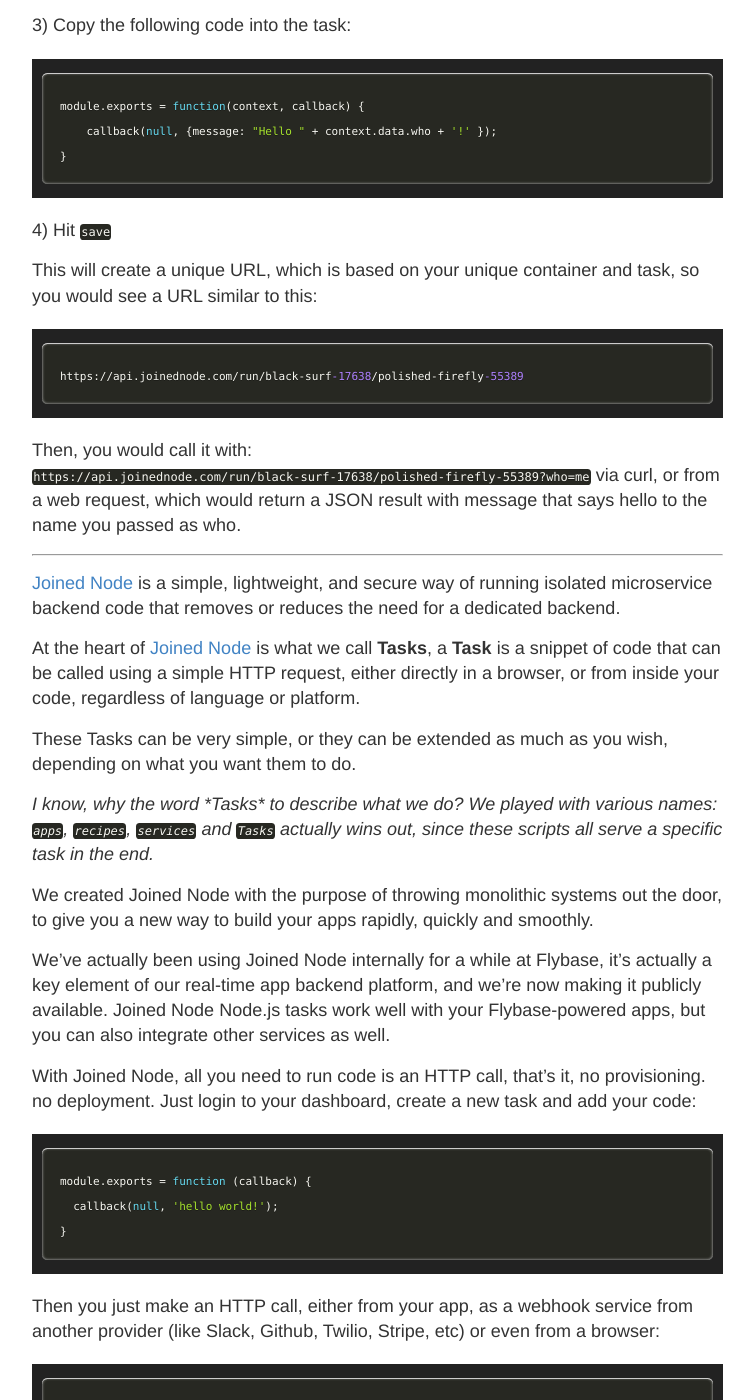
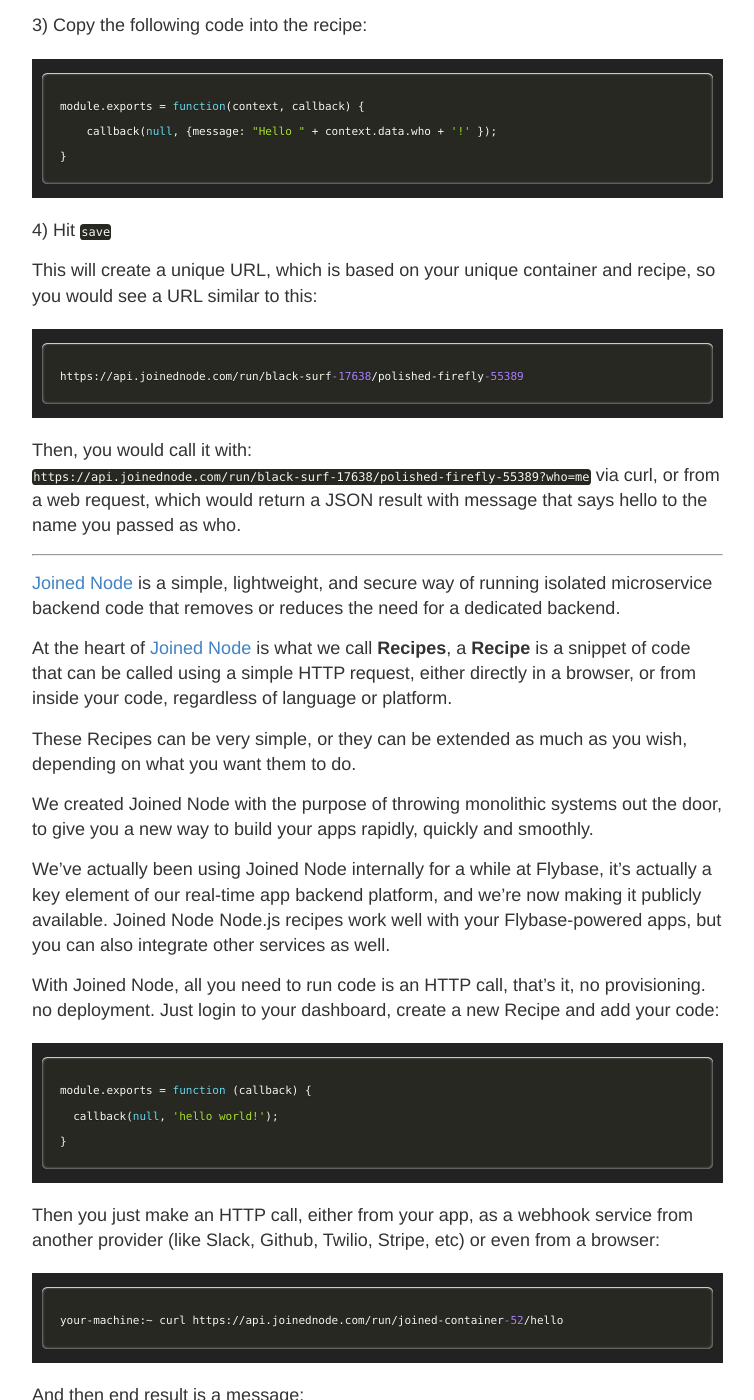
Before and after one commit to flybaseio/flybaseio.github.io, a Jekyll site: the page built from _posts/2015-12-18-meet-joined-node.md, in a window 1280 px wide and 1400 px high, scrolled down 1272 px. Shown: the whole window, without its empty margins (248-1002 px from the left). Built offline with Jekyll 4.4.1, drawn with Linux system fonts in a browser that asks for light colours; nearby versions of some CDN libraries; Markdown is read by kramdown in place of the engine named in the settings; some of the changed text lies outside the part shown.

Commit message:
Update 2015-12-18-meet-joined-node.md

````diff
--- a/_posts/2015-12-18-meet-joined-node.md
+++ b/_posts/2015-12-18-meet-joined-node.md
@@ -23,7 +23,7 @@ How do you send email? Or send an SMS message? or handle webhooks from Stripe pa
 
 Normally, you would set up your servers, build your backend apps to handle one or two processes and then deploy it to servers.
 
-**But hold on!** You only needed your backend script to handle one or two things right? The site itself can sit anywhere since it's just HTML with javascript (Github Pages, or Amazon S3 for example), so why build an entire Node.js service and deploy servers to handle those simple tasks?
+**But hold on!** You only needed your backend script to handle one or two things right? The site itself can sit anywhere since it's just HTML with javascript (Github Pages, or Amazon S3 for example), so why build an entire Node.js service and deploy servers to handle those simple recipes?
 
 What if we could set up a quick Node.js snippet of code that can be called when needed via an HTTP call for sending an SMS message or email or recording a payment received from Stripe?
 
@@ -37,9 +37,9 @@ Let's use Joined Node to create a quick script to say hello:
 
 1) Sign up at [Joined Node](https://app.joinednode.com)
 
-2) Create a new `Task`
+2) Create a new `Recipe`
 
-3) Copy the following code into the task:
+3) Copy the following code into the recipe:
 
 ```javascript
 module.exports = function(context, callback) {
@@ -49,7 +49,7 @@ module.exports = function(context, callback) {
 
 4) Hit `save`
 
-This will create a unique URL, which is based on your unique container and task, so you would see a URL similar to this:
+This will create a unique URL, which is based on your unique container and recipe, so you would see a URL similar to this:
 
 ```javascript
 https://api.joinednode.com/run/black-surf-17638/polished-firefly-55389
@@ -61,17 +61,15 @@ Then, you would call it with: `https://api.joinednode.com/run/black-surf-17638/p
 
 [Joined Node](https://joinednode.com) is a simple, lightweight, and secure way of running isolated microservice backend code that removes or reduces the need for a dedicated backend.
 
-At the heart of [Joined Node](https://joinednode.com) is what we call **Tasks**,  a **Task** is a snippet of code that can be called using a simple HTTP request, either directly in a browser, or from inside your code, regardless of language or platform.
+At the heart of [Joined Node](https://joinednode.com) is what we call **Recipes**,  a **Recipe** is a snippet of code that can be called using a simple HTTP request, either directly in a browser, or from inside your code, regardless of language or platform.
 
-These Tasks can be very simple, or they can be extended as much as you wish, depending on what you want them to do.
-
-_I know, why the word *Tasks* to describe what we do? We played with various names: `apps`, `recipes`, `services` and `Tasks` actually wins out, since these scripts all serve a specific task in the end._
+These Recipes can be very simple, or they can be extended as much as you wish, depending on what you want them to do.
 
 We created Joined Node with the purpose of throwing monolithic systems out the door, to give you a new way to build your apps rapidly, quickly and smoothly.
 
-We've actually been using Joined Node internally for a while at Flybase, it's actually a key element of our real-time app backend platform, and we're now making it publicly available. Joined Node Node.js tasks work well with your Flybase-powered apps, but you can also integrate other services as well.
+We've actually been using Joined Node internally for a while at Flybase, it's actually a key element of our real-time app backend platform, and we're now making it publicly available. Joined Node Node.js recipes work well with your Flybase-powered apps, but you can also integrate other services as well.
 
-With Joined Node, all you need to run code is an HTTP call, that’s it, no provisioning. no deployment. Just login to your dashboard, create a new task and add your code:
+With Joined Node, all you need to run code is an HTTP call, that’s it, no provisioning. no deployment. Just login to your dashboard, create a new Recipe and add your code:
 
 ```javascript
 module.exports = function (callback) {
````
